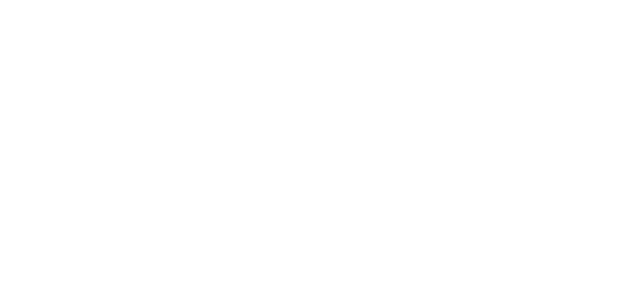
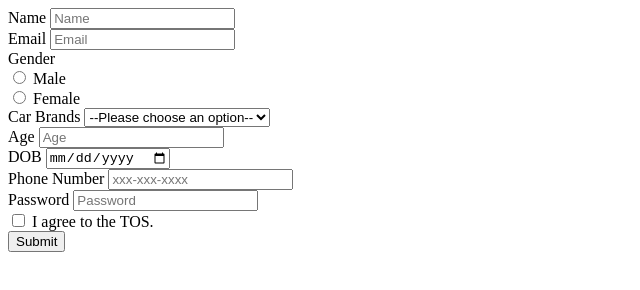
Before and after one commit to acciojob/signup-form-car-amitkumarpc7, a website: page main.html in a window 1280 px wide. Shown: the whole page, without its empty margins (0-640 px from the left). Drawn offline with Linux system fonts and the light colour scheme.

Commit message:
created a submission

```diff
--- a/main.html
+++ b/main.html
@@ -10,7 +10,55 @@
 	<!-- the entire body must be written by student -->
     <script type="text/javascript" src="./script.js">
 </script>
-
+<form method="post">
+  <div>
+    <label for="name">Name</label>
+    <input type="text" id="name" name="name" placeholder="Name" required>
+  </div>
+  <div>
+    <label for="email">Email</label>
+    <input type="email" id="email" name="email" placeholder="Email" required>
+  </div>
+  <div>
+    <label>Gender</label><br>
+    <input type="radio" id="gender_m" name="gender" value="male" required>
+    <label for="gender_m">Male</label><br>
+    <input type="radio" id="gender_f" name="gender" value="female" required>
+    <label for="gender_f">Female</label>
+  </div>
+  <div>
+    <label for="cars">Car Brands</label>
+    <select id="cars" name="cars" required>
+      <option value="" selected disabled>--Please choose an option--</option>
+      <option value="BMW">BMW</option>
+      <option value="Audi">Audi</option>
+      <option value="Mercedez">Mercedez</option>
+    </select>
+  </div>
+  <div>
+    <label for="age">Age</label>
+    <input type="number" id="age" name="age" placeholder="Age" required>
+  </div>
+  <div>
+    <label for="dob">DOB</label>
+    <input type="date" id="dob" name="dob" required>
+  </div>
+  <div>
+    <label for="tel">Phone Number</label>
+    <input type="tel" id="tel" name="tel" placeholder="xxx-xxx-xxxx">
+  </div>
+  <div>
+    <label for="password">Password</label>
+    <input type="password" id="password" name="password" placeholder="Password" required>
+  </div>
+  <div>
+    <input type="checkbox" id="tos" name="tos" required>
+    <label for="tos">I agree to the TOS.</label>
+  </div>
+  <div>
+    <button type="submit">Submit</button>
+  </div>
+</form>
 </body>
 
 </html>
```
